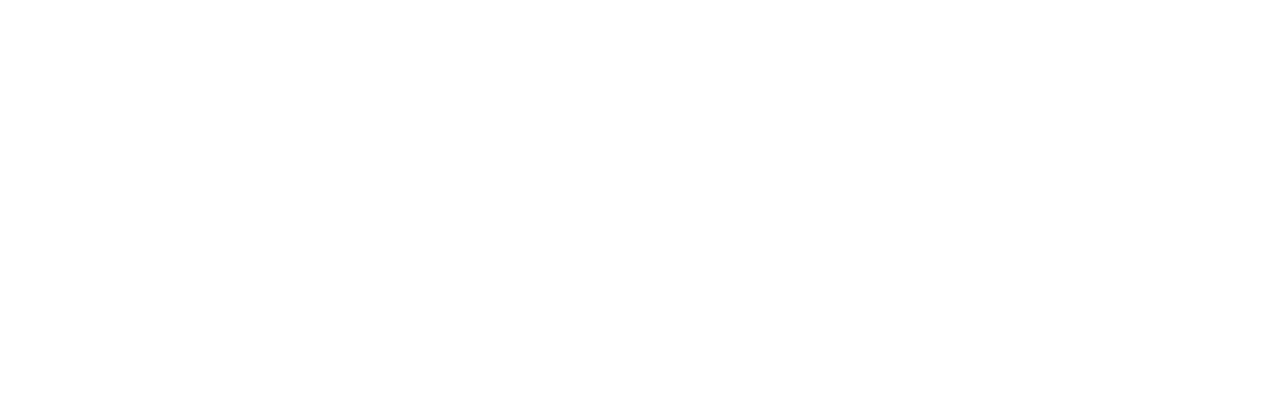
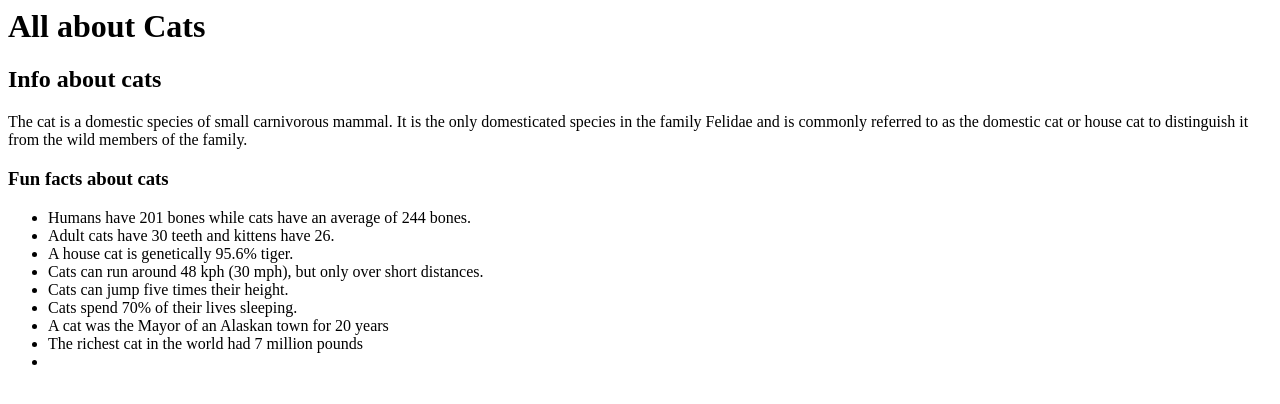
Before and after one commit to DahliaNaser/My-site, a plain HTML site: page index.html in a window 1280 px wide. Drawn offline with Linux system fonts and the light colour scheme.

Commit message:
Update index.html

```diff
--- a/index.html
+++ b/index.html
@@ -1,5 +1,24 @@
 <html>
+  <head>
+    <title>All about Cats</title>
 <head>
- <title></title>
- <head>
- <html>
+<body>
+
+   <h1>All about Cats</h1>
+
+  <h2>Info about cats</h2>
+
+ <p> The cat is a domestic species of small carnivorous mammal.  It is the only domesticated species in the family Felidae and is commonly referred to as the domestic
+  cat or house cat to distinguish it from the wild members of the family.</p>
+
+ <h3>Fun facts about cats</h3>
+
+
+<ul> <li>Humans have 201 bones while cats have an average of 244 bones.</li>
+ <li>Adult cats have 30 teeth and kittens have 26.</li>
+ <li>A house cat is genetically 95.6% tiger.</li>
+ <li>Cats can run around 48 kph (30 mph), but only over short distances.</li>
+ <li>Cats can jump five times their height.</li>
+ <li>Cats spend 70% of their lives sleeping.</li>
+ <li>A cat was the Mayor of an Alaskan town for 20 years</li>
+ <li>The richest cat in the world had 7 million pounds<li/>
```
